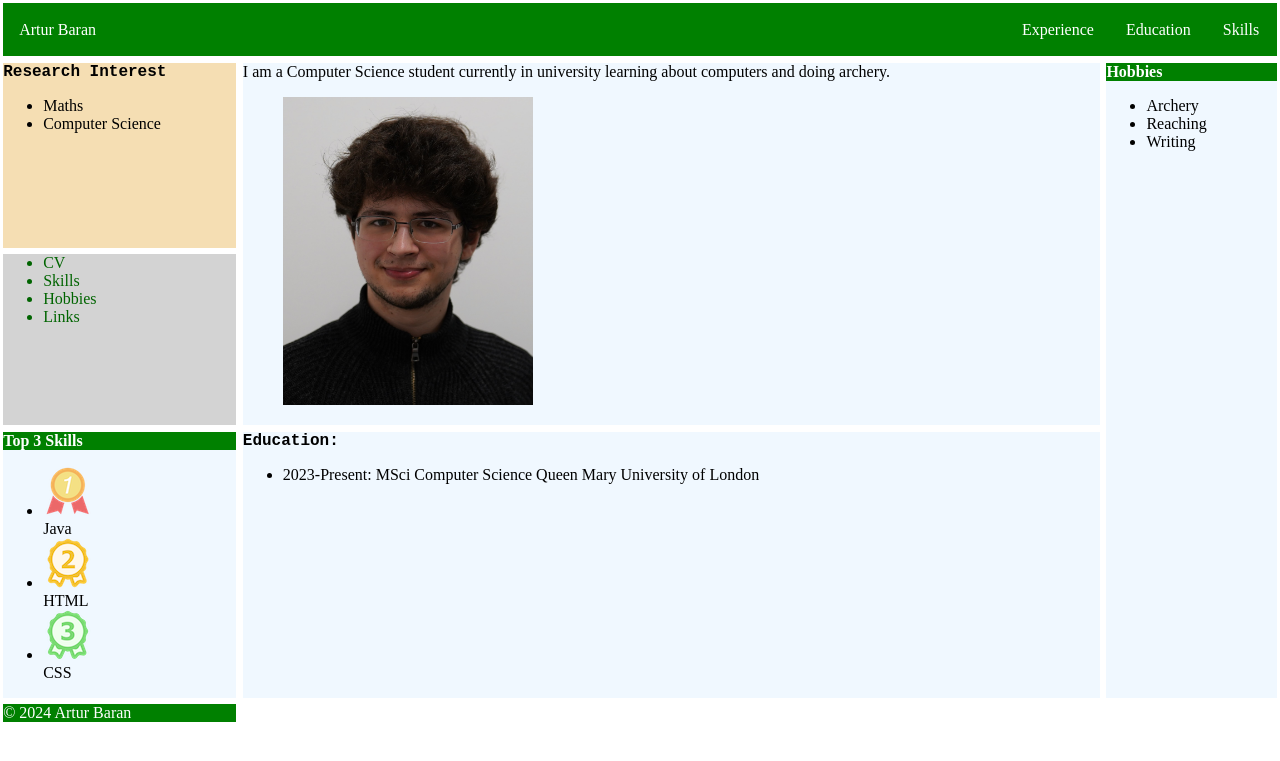
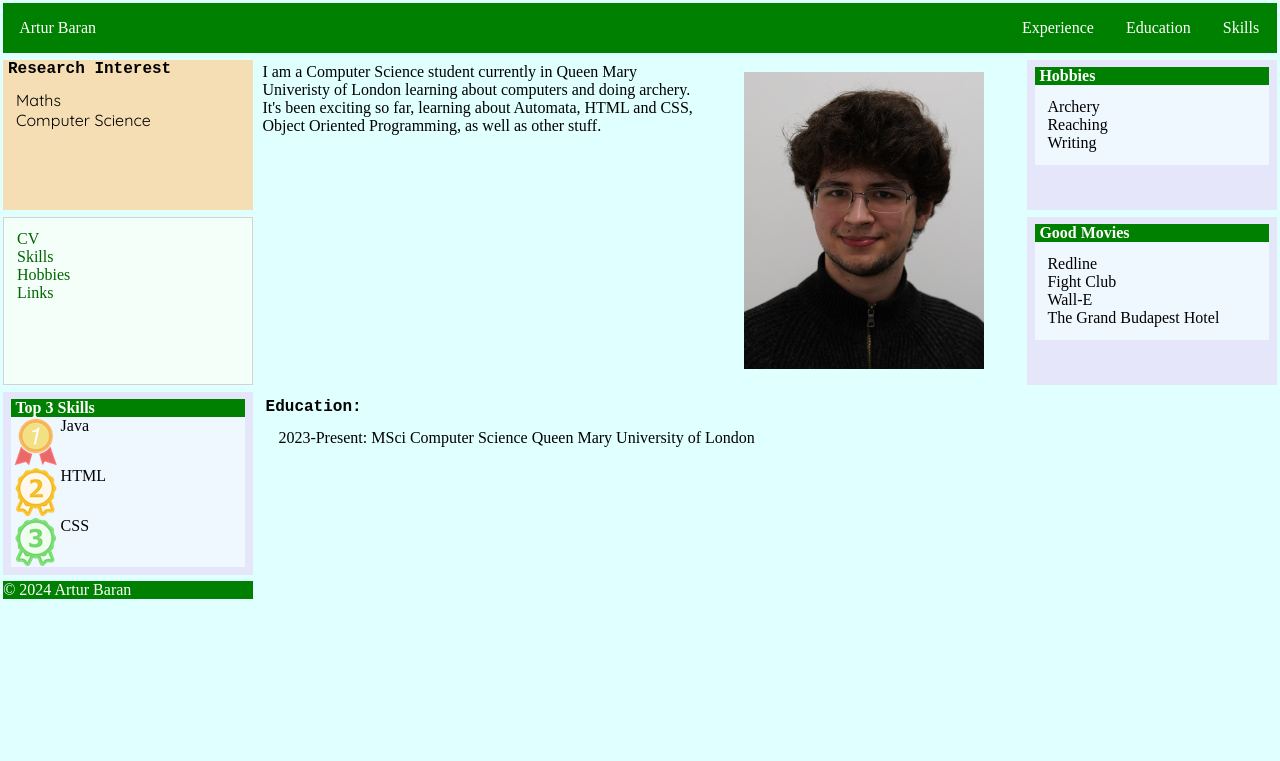
Before and after one commit to areon546/portfolio-website, a PHP site: page /topic4/exercise2.html in a window 1280 px wide. Shown: the top 761 px of the page. Run offline with PHP 8.4, Linux system fonts and the light colour scheme.

Commit message:
Finished topic5 :) FINALLY :)

```diff
--- a/topic5/css/e2.css
+++ b/topic5/css/e2.css
@@ -1,18 +1,18 @@
 /* grid template styling */
-
 body {
     display: grid;
-    grid-template-columns: 1ft 1ft 1ft 1ft 1ft;
-    /* repeat(5, 1fr)*/
-    grid-template-rows: repeat(4, auto);
+    /* grid-template-rows: repeat(4, auto); */
     grid-template-areas:
         'header header header header header'
         'interests aboutMe aboutMe aboutMe hobbies'
-        'links aboutMe aboutMe aboutMe hobbies'
-        'skills educat educat educat hobbies'
+        'links aboutMe aboutMe aboutMe movies'
+        'skills educat educat educat educat'
     ;
+    grid-template-columns: repeat(5, 1fr);
+    background-color: lightcyan;
 }
 
+/* header flexbox style rules */
 header {
     grid-area: header;
     background-color: green;
@@ -21,7 +21,7 @@ header {
 
 header nav {
     display: flex;
-    direction: row;
+    flex-direction: row;
     justify-content: space-between;
 }
 
@@ -30,26 +30,46 @@ header nav a {
     align-self: center;
 }
 
+header nav ul {
+    display: flex;
+    flex-direction: row;
+    list-style-type: none;
+    padding: 0.1REM;
+    align-items: center;
+}
+
+/* footer styling */
 footer {
     background-color: green;
     color: white;
     margin: 0.2rem;
 }
 
-/* header flexbox style rules */
-header nav ul {
-    display: flex;
-    direction: row;
+
+/* list styling */
+ul {
     list-style-type: none;
-    padding: 0.1REM;
+    padding: .8REM;
+    margin: 0;
 }
-
-
 
 /* grid formating */
 .item {
+    margin: .2rem;
+    padding: .4REM;
+    background-color: lavender;
+}
+
+.item div {
+    border: solid 1px lavender;
     background-color: aliceblue;
-    margin: 0.2rem;
+}
+
+.interests h1,
+.item h1,
+.item h2,
+.item h3 {
+    padding-left: 0.3REM;
 }
 
 header a {
@@ -68,31 +88,58 @@ h3 {
 
 .interests {
     background-color: wheat;
-    margin: 0.2rem;
+    margin: 0.2REM;
+
+    font-family: "Quicksand", sans-serif;
 }
 
 .links {
     margin: 0.2rem;
-    margin: solid 1px gray;
-    background-color: lightgray;
+    background-color: mintcream;
+    border: solid 1px lightgray;
 }
 
-.links,
+.educat {
+    margin: .2rem;
+    padding: .4REM;
+}
+
 a {
     text-decoration: none;
     color: darkgreen;
     size: 110%;
 }
 
-/* list formating */
-/*
-ul li {
-    list-style-type: none;
-    list-style-position: outside;
-} */
+/* about me styling */
+#aboutMe {
+    grid-area: aboutMe;
 
+    display: flex;
+    flex-direction: row;
+    justify-content: start;
+}
 
-/* ids for grid */
+#aboutMe p {
+    width: auto;
+    padding: 0.4REM;
+}
+
+figure img {
+    max-width: 15REM;
+}
+
+/* skills styling */
+#skills ul {
+    padding: 0;
+    margin: 0;
+}
+
+#skills ul li {
+    display: grid;
+    grid-template-columns: 1fr 5fr;
+}
+
+/* ids for body grid */
 #interest {
     grid-area: interests;
 }
@@ -105,10 +152,6 @@ ul li {
     grid-area: skills;
 }
 
-#aboutMe {
-    grid-area: aboutMe;
-}
-
 #education {
     grid-area: educat;
 }
@@ -116,3 +159,7 @@ ul li {
 #hobbies {
     grid-area: hobbies;
 }
+
+#movies {
+    grid-area: movies;
+}
--- /dev/null
+++ b/topic5/css/mobile.css
@@ -0,0 +1,38 @@
+/* adjust main grid */
+body {
+    grid-template-areas:
+        'header'
+        'aboutMe'
+        'educat'
+        'links'
+        'interests'
+        'skills'
+        'hobbies'
+        'movies'
+        'footer'
+    ;
+    grid-template-rows: repeat(9, auto);
+    grid-template-columns: repeat(1, 1fr);
+}
+
+/* adjust flex boxes */
+header nav {
+    flex-direction: column;
+    /* justify-content: space-between; */
+}
+
+header nav ul {
+    flex-direction: column;
+    /* list-style-type: none; */
+    padding: 0.1REM;
+    /* align-items: center; */
+}
+
+#aboutMe {
+    flex-direction: column-reverse;
+    justify-content: start;
+}
+
+footer {
+    grid-area: footer;
+}
--- a/topic5/exercise2.html
+++ b/topic5/exercise2.html
@@ -8,6 +8,12 @@
 
     <link rel="stylesheet" href="css/reset.css">
     <link rel="stylesheet" href="css/e2.css">
+    <link rel="stylesheet" href="css/mobile.css" media="(max-width:768px)">
+
+    <!-- fonts -->
+    <link rel="preconnect" href="https://fonts.googleapis.com">
+    <link rel="preconnect" href="https://fonts.gstatic.com" crossorigin>
+    <link href="https://fonts.googleapis.com/css2?family=Quicksand:wght@300..700&display=swap" rel="stylesheet">
 
 </head>
 
@@ -15,7 +21,7 @@
 
     <header id="header" class="header">
 
-        <nav class="headerLinks">
+        <nav>
             <a href="">Artur Baran</a>
 
             <ul>
@@ -37,15 +43,15 @@
     <section id="interests" class="interests">
         <h1>Research Interest</h1>
 
+
         <ul>
             <li>Maths</li>
             <li>Computer Science</li>
         </ul>
-        <!-- <p>Maths</p>
-        <p>Computer Science</p> -->
     </section>
 
     <section id="skills" class="item">
+        <div>
             <h3>Top 3 Skills</h3>
 
             <ul>
@@ -62,20 +68,22 @@
                     <aside>CSS</aside>
                 </li>
             </ul>
+        </div>
     </section>
 
-    <section id="aboutMe" class="item">
-        <p>I am a Computer Science student currently in university learning about computers and doing archery.
+    <section id="aboutMe" class="aboutMe">
+        <p>I am a Computer Science student currently in Queen Mary Univeristy of London learning about computers and
+            doing archery. It's been exciting so far, learning about Automata, HTML and CSS, Object Oriented
+            Programming, as well as other stuff.
         </p>
 
         <figure>
-            <img src="images/picture.jpg" alt="image of me" title="An image of me" width="250">
+            <img src="images/picture.jpg" alt="image of me" title="An image of me">
         </figure>
-
     </section>
 
 
-    <section id="education" class="item">
+    <section id="education" class="educat">
         <h1>Education:</h1>
 
         <ul>
@@ -84,6 +92,7 @@
     </section>
 
     <section id="hobbies" class="item">
+        <div>
             <h3>Hobbies</h3>
 
             <ul>
@@ -91,6 +100,20 @@
                 <li>Reaching</li>
                 <li>Writing</li>
             </ul>
+        </div>
+    </section>
+
+    <section id="movies" class="item">
+        <div>
+            <h3>Good Movies</h3>
+
+            <ul>
+                <li>Redline</li>
+                <li>Fight Club</li>
+                <li>Wall-E</li>
+                <li>The Grand Budapest Hotel</li>
+            </ul>
+        </div>
     </section>
 
 
```
Lines whose indentation alone changed are shown as unchanged.
